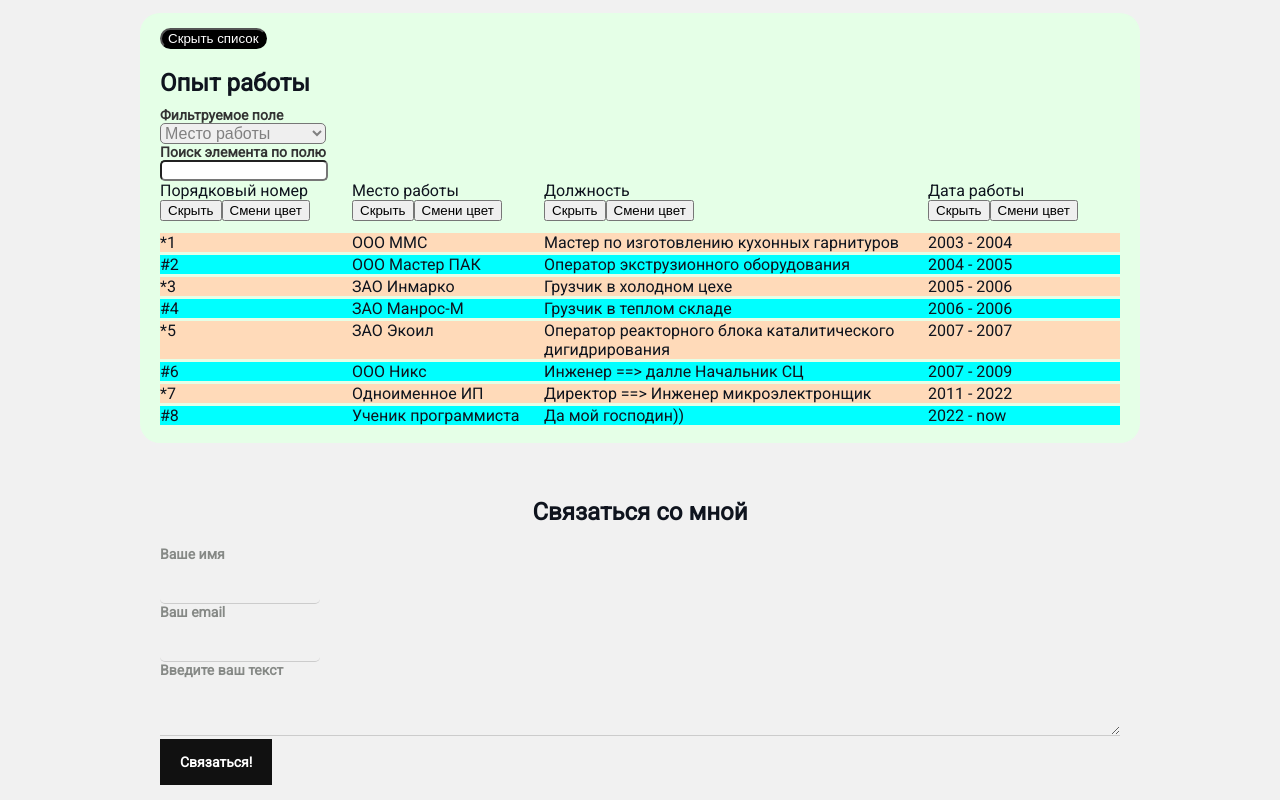
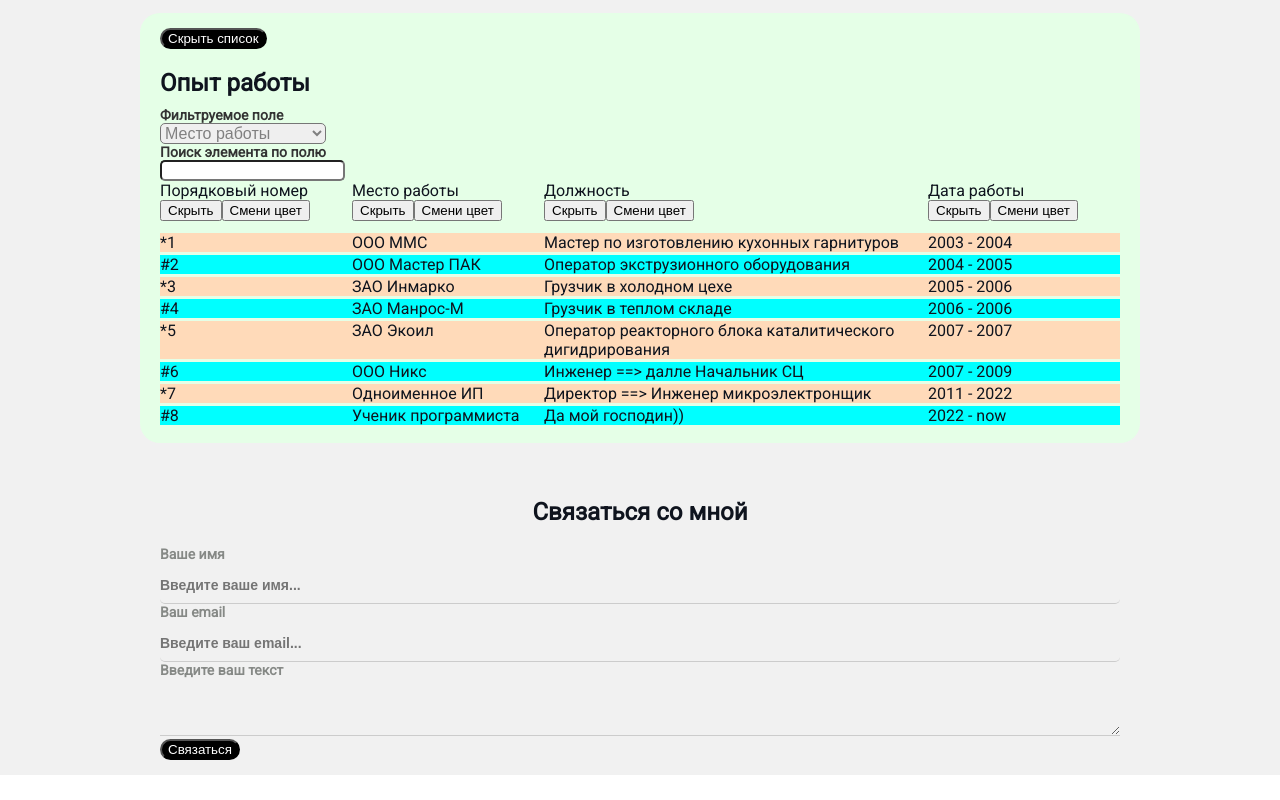
Before and after one commit to demilisher1/my-app, a React (Create React App) app: page / in a window 1280 px wide. Shown: the part 614-1414 px from the top of the page. After the commit the page ends 1389 px from the top, so only its background shows below. Built offline with nearby package versions, Linux system fonts and the light colour scheme.

Commit message:
с небольшими недочетами по стилям, все работает

```diff
--- a/src/components/Main/components/Contact/components/FormContact.js
+++ b/src/components/Main/components/Contact/components/FormContact.js
@@ -2,6 +2,8 @@ import React from "react";
 import style from './FormContact.module.css'
 import Label from "../../../../common/Label/Label";
 import Input from "../../../../common/Input/Input";
+import Button from "../../../../common/Button/Button";
+
 
 class FormContact extends React.Component{
     state = {
@@ -15,10 +17,17 @@ class FormContact extends React.Component{
         event.preventDefault();
     }
 
-    handleChange = ( value, field, event) => {
+    handleChange = ( value, field) => {
         this.setState({
             [field]: value
         })
+    }
+
+    handleFocus = (e) => {
+        e.currentTarget.style.border = '2px solid blue'
+    }
+    handleBlur = (e) => {
+        e.currentTarget.style.border = 'none'
     }
 
 
@@ -28,7 +37,8 @@ class FormContact extends React.Component{
             <form onSubmit={this.handleSubmit} className={style.formGroup}>
                 <Label title={'Ваше имя'} >
                     <Input
-                        // name='nameValue'
+                        onFocus={this.handleFocus}
+                        onBlur={this.handleBlur}
                         type="text"
                         field="nameValue"
                         value={nameValue}
@@ -38,7 +48,8 @@ class FormContact extends React.Component{
                 </Label>
                 <Label title={'Ваш email'}>
                     <Input
-                        // name='emailValue'
+                        onFocus={this.handleFocus}
+                        onBlur={this.handleBlur}
                         type="email"
                         field="emailValue"
                         value={emailValue}
@@ -49,10 +60,10 @@ class FormContact extends React.Component{
                 <Label title={'Введите ваш текст'}>
                     <textarea  cols="15" rows="2"></textarea>
                 </Label>
-                <input
-                    className={style.btn}
+                <Button
                     type="submit"
-                    value="Связаться!"/>
+                    value={'Связаться'}
+                    />
             </form>
         );
     }
--- a/src/components/Main/components/Contact/components/FormContact.module.css
+++ b/src/components/Main/components/Contact/components/FormContact.module.css
@@ -40,3 +40,7 @@
     font-weight: bold;
     background: transparent;
 }
+
+/*.myClass {*/
+/*    border: 2px solid red;*/
+/*}*/
--- a/src/components/Main/components/Works/components/WorksFilter/WorksFilter.js
+++ b/src/components/Main/components/Works/components/WorksFilter/WorksFilter.js
@@ -37,6 +37,12 @@ class WorksFilter extends React.Component {
             [field]: value
         })
     };
+    handleFocus = (e) => {
+        e.currentTarget.style.border = '2px solid blue'
+    }
+    handleBlur = (e) => {
+        e.currentTarget.style.border = 'none'
+    }
 
     render() {
         const { head } = this.props;
@@ -46,6 +52,8 @@ class WorksFilter extends React.Component {
             <div>
                 <Label title="Фильтруемое поле" >
                     <Select
+                        onFocus={this.handleFocus}
+                        onBlur={this.handleBlur}
                         value={selectValue}
                         options={head}
                         field="selectValue"
@@ -55,6 +63,8 @@ class WorksFilter extends React.Component {
                 </Label>
                 <Label title="Поиск элемента по полю">
                     <Input
+                        onFocus={this.handleFocus}
+                        onBlur={this.handleBlur}
                         value={searchValue}
                         field="searchValue"
                         handleChange={this.handleChange}
--- a/src/components/common/Button/Button.js
+++ b/src/components/common/Button/Button.js
@@ -3,11 +3,16 @@ import PropTypes from "prop-types"
 import style from "./Button.module.css"
 
 class Button extends React.Component{
+
     render() {
-        const {handleClick, children} = this.props;
+        const {handleClick, children, value, type} = this.props;
         return (
-            <button onClick={handleClick} className={style.root}>
+            <button
+                onClick={handleClick}
+                className={style.root}
+            >
                 {children}
+                {value}
             </button>
         );
     }
--- a/src/components/common/Input/Input.js
+++ b/src/components/common/Input/Input.js
@@ -20,14 +20,22 @@ class Input extends React.Component{
      * @return void
      */
     handleChange = event => {
-        const { handleChange,  field, placeholder, type} = this.props
+        const { handleChange,  field} = this.props
         handleChange(event.target.value, field, event)
     }
 
     render() {
-        const {value} = this.props;
+        const {value, type, placeholder, onFocus, onBlur} = this.props;
         return (
-            <input onChange={this.handleChange} className={style.root} value={value}/>
+            <input
+                onFocus={onFocus}
+                onBlur={onBlur}
+                type={type}
+                placeholder={placeholder}
+                onChange={this.handleChange}
+                className={style.root}
+                value={value}
+            />
         );
     }
 }
--- a/src/components/common/Input/Input.module.css
+++ b/src/components/common/Input/Input.module.css
@@ -4,6 +4,6 @@
 .root {
     color: grey;
     border-radius: 5px;
-    max-width: 160px
+    /*max-width: 160px*/
 ;
 }
--- a/src/components/common/Select/Select.js
+++ b/src/components/common/Select/Select.js
@@ -10,9 +10,15 @@ class Select extends React.Component {
     }
 
     render() {
-        const {options, value} = this.props;
+        const {options, value, onFocus, onBlur} = this.props;
         return (
-            <select value={value} onChange={this.handleChange} className={style.root}>
+            <select
+                value={value}
+                onChange={this.handleChange}
+                className={style.root}
+                onFocus={onFocus}
+                onBlur={onBlur}
+            >
                 {options.map(item => (
                     <option key={item.column} value={item.column}>
                         {item.title}
--- a/src/store/worksTableSlice/worksTableSlice.js
+++ b/src/store/worksTableSlice/worksTableSlice.js
@@ -97,7 +97,6 @@ export const worksTableSlice = createSlice({
             }
         },
 
-        // Не понял как здесь появился индекс
         removeItem: (state, action) => {
              let arr = [...state.data];
              const index = action.payload.index
```
Also changed, not shown: src/store/ContactSlice/ContactSlice.js (deleted), src/store/ContactSlice/ContactSlice.module.css (deleted).
